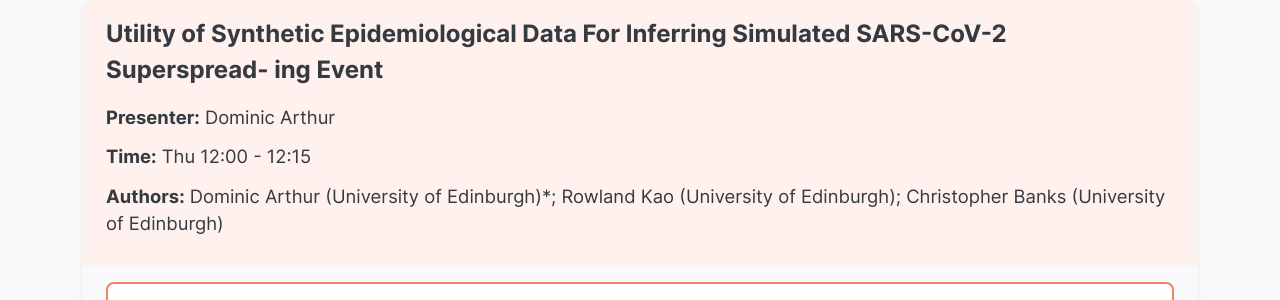
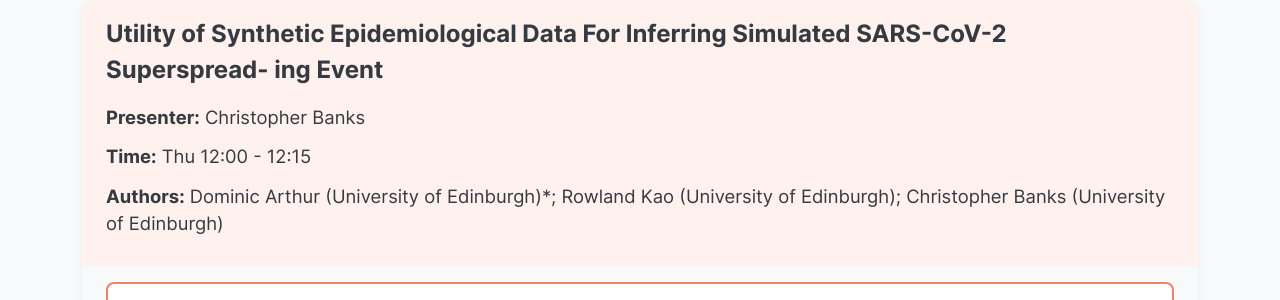
Before and after one commit to NetSci2025/netsci2025.github.io, a Jekyll site: the page built from _parallel/contagion-and-spreading-processes.md, in a window 1280 px wide and 900 px high, scrolled down 2936 px. Shown: the part 154-454 px from the top of the window. Built offline with Jekyll 4.4.1, drawn with Linux system fonts in a browser that asks for light colours.

Commit message:
Update contagion-and-spreading-processes.yml

```diff
--- a/_data/parallel/contagion-and-spreading-processes.yml
+++ b/_data/parallel/contagion-and-spreading-processes.yml
@@ -97,7 +97,7 @@ talks:
 - Session name: Contagion and spreading processes
   Talk Order: '5'
   Abstract ID: '391'
-  Presenter: Dominic Arthur
+  Presenter: Christopher Banks
   Authors: Dominic Arthur (University of Edinburgh)*; Rowland Kao (University of Edinburgh);
     Christopher Banks (University of Edinburgh)
   Talk title: Utility of Synthetic Epidemiological Data For Inferring Simulated SARS-CoV-2
```
